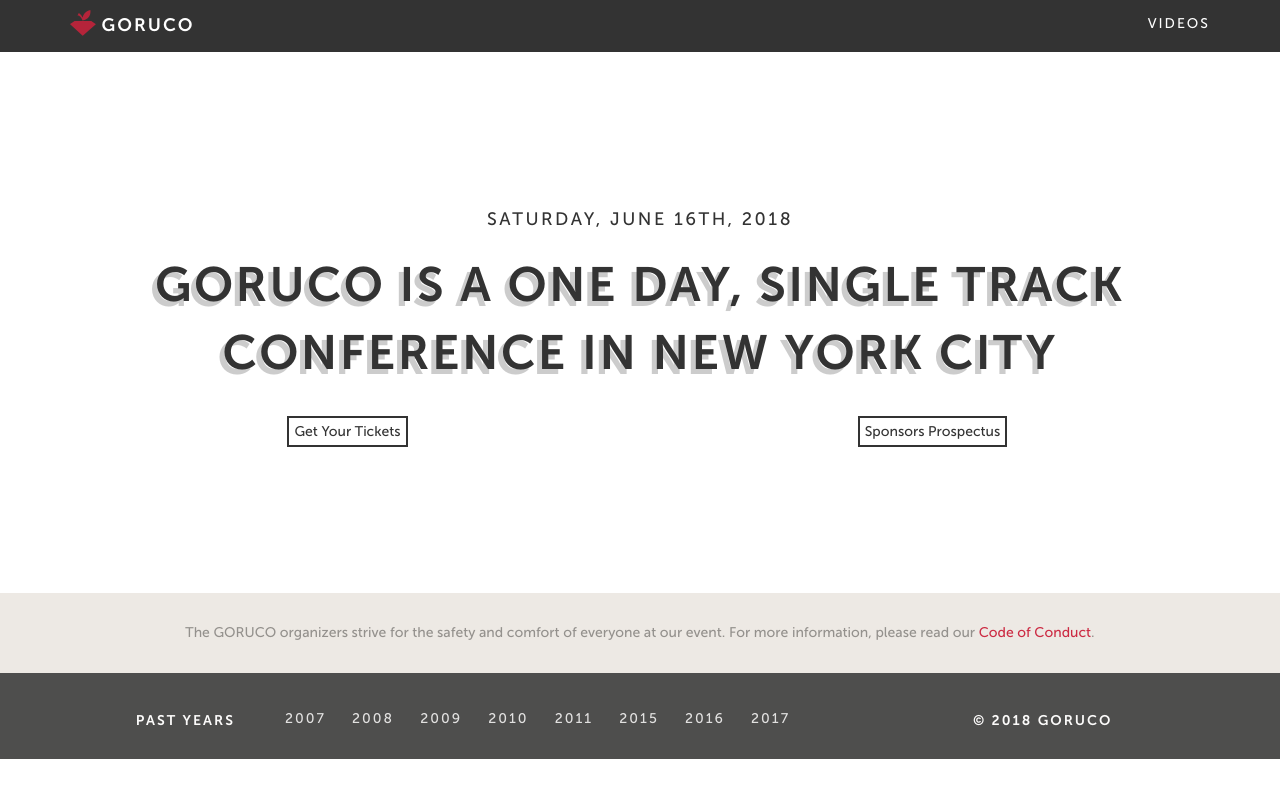
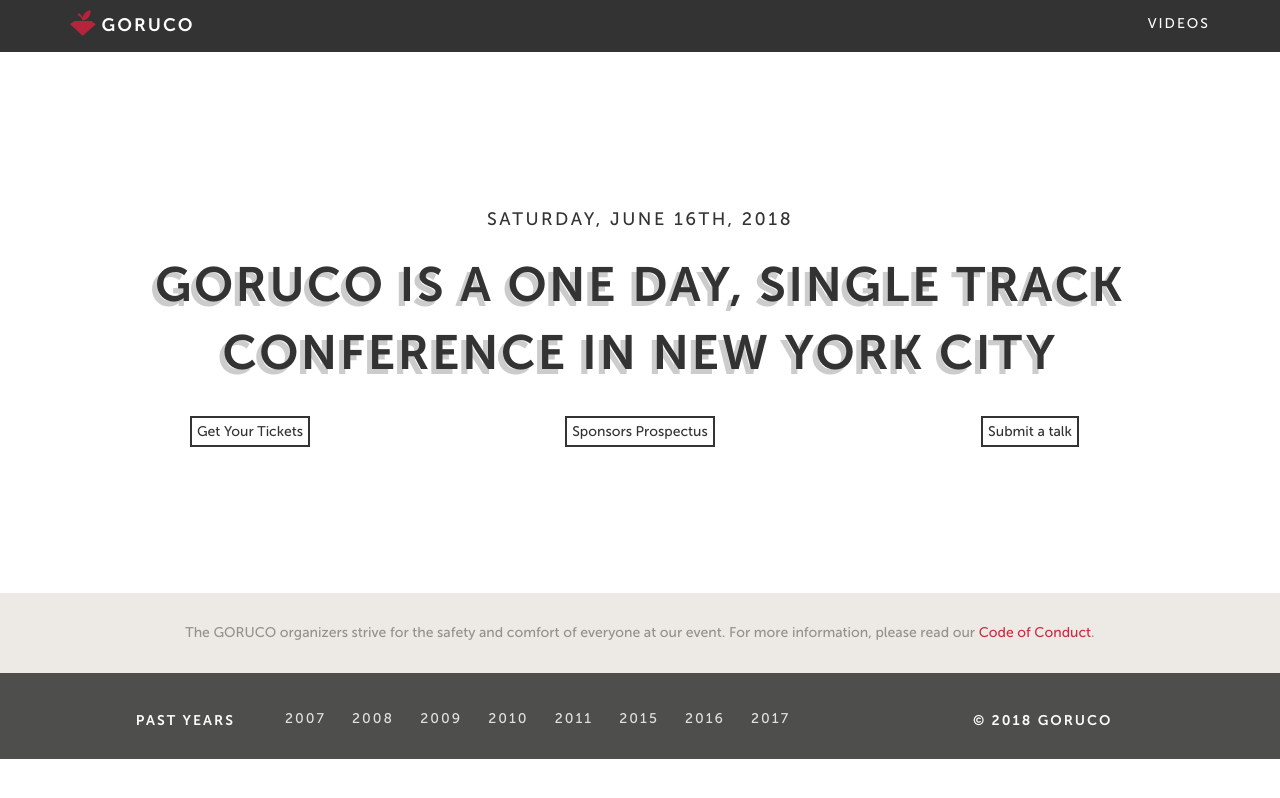
Before and after one commit to paulstefanort/goruco2018, a Jekyll site: the page built from index.html, in a window 1280 px wide. Shown: the top 798 px of the page. Built offline with Jekyll 4.4.1, drawn with Linux system fonts in a browser that asks for light colours.

Commit message:
Added CFP link

```diff
--- a/_sass/_index.scss
+++ b/_sass/_index.scss
@@ -9,6 +9,12 @@
   a {
     border: solid 2px;
     padding: .5rem;
+
+    &:hover {
+      background-color: #333;
+      border-color: #333;
+      color: #fff;
+    }
   }
 }
 
--- a/index.html
+++ b/index.html
@@ -12,12 +12,16 @@
 
 <div class='container'>
   <div id='actions' class='row'>
-    <div class='col-md-6 action tickets'>
+    <div class='col-md-4 action tickets'>
       <a href="https://ti.to/goruco/2018" target='_blank'>Get Your Tickets</a>
     </div>
 
-    <div class='col-md-6 action'>
+    <div class='col-md-4 action'>
       <a href="/assets/sponsor-prospectus.pdf" target='_blank'>Sponsors Prospectus</a>
+    </div>
+
+    <div class='col-md-4 action'>
+      <a href="https://cfp.goruco.com/" target='_blank'>Submit a talk</a>
     </div>
   </div>
 </div>
```
